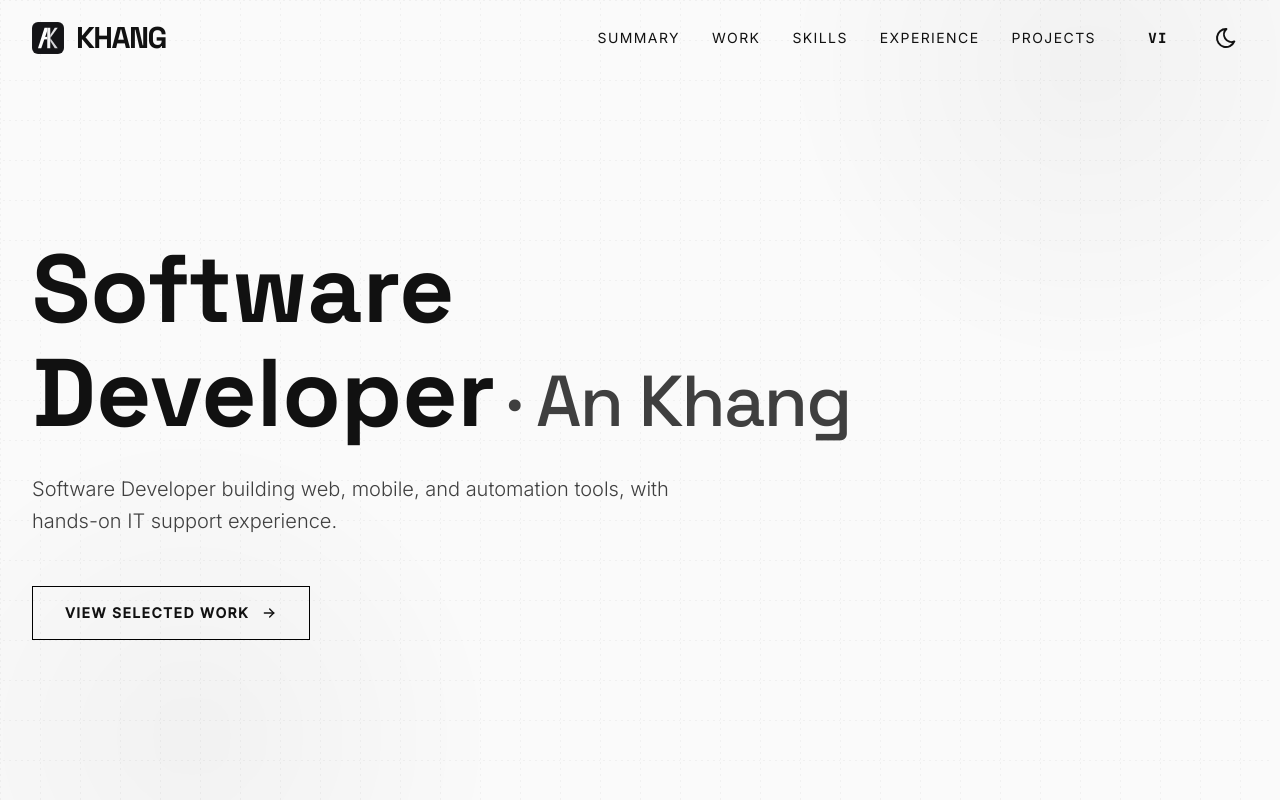
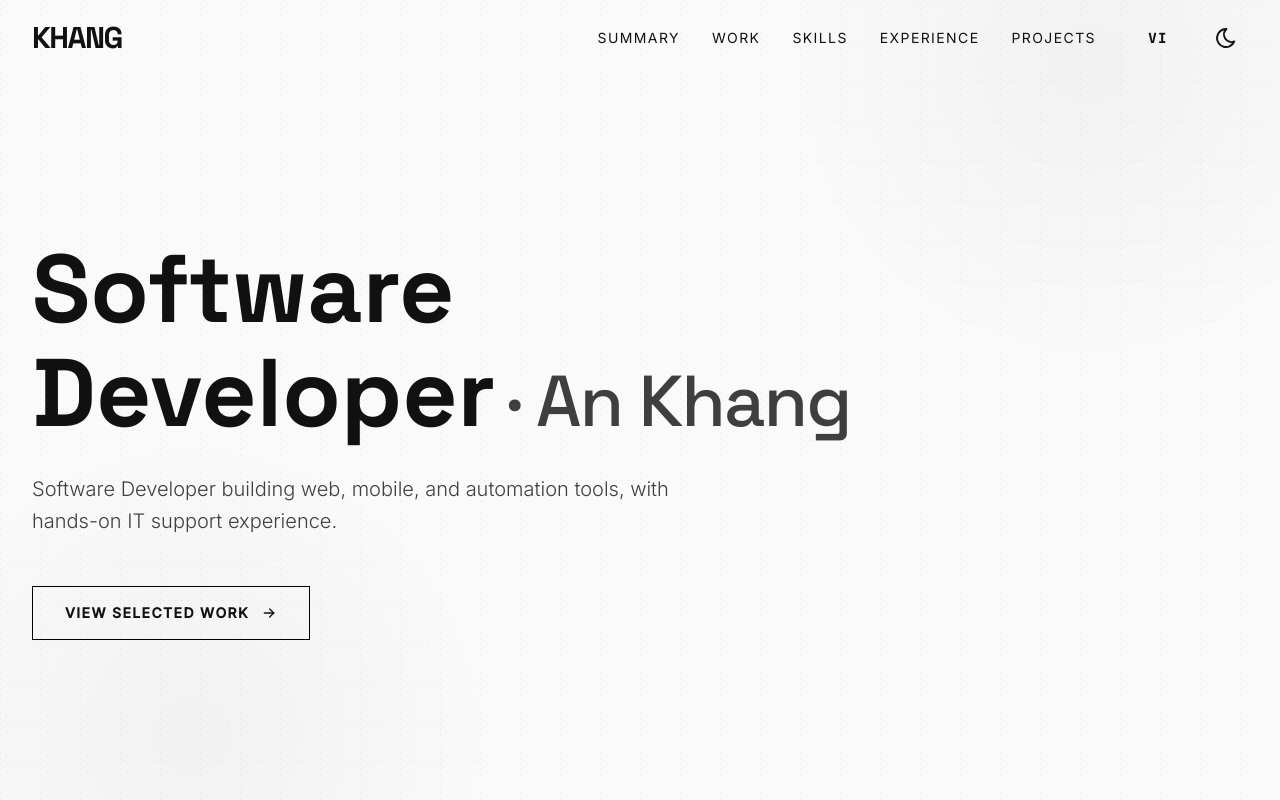
Before and after one commit to ankhang0704/ankhang0704.github.io, a Next.js app: page / in a window 1280 px wide. Shown: the top 800 px of the page. Built offline with nearby package versions, Linux system fonts and the light colour scheme.

Commit message:
refactor(branding): keep AK monogram exclusively on browser tab favicon and remove from UI

```diff
--- a/src/components/BrandLogo.tsx
+++ /dev/null
@@ -1,73 +0,0 @@
-"use client";
-
-import * as React from "react";
-
-interface BrandLogoProps extends React.SVGProps<SVGSVGElement> {
-  className?: string;
-  withBackground?: boolean;
-}
-
-export function BrandLogo({
-  className = "w-7 h-7",
-  withBackground = true,
-  ...props
-}: BrandLogoProps) {
-  return (
-    <svg
-      viewBox="0 0 512 512"
-      fill="none"
-      xmlns="http://www.w3.org/2000/svg"
-      className={className}
-      aria-hidden="true"
-      {...props}
-    >
-      {withBackground && (
-        <>
-          {/* Architectural Squircle Container */}
-          <rect
-            width="512"
-            height="512"
-            rx="96"
-            className="fill-[#141417] dark:fill-[#101012]"
-          />
-          <rect
-            x="2"
-            y="2"
-            width="508"
-            height="508"
-            rx="94"
-            className="stroke-white/20"
-            strokeWidth="3"
-          />
-        </>
-      )}
-
-      {/* Pure Mathematical Monogram: An Khang (A × K Ligature) */}
-      <g>
-        {/* Left Ascending Stem of 'A' */}
-        <polygon
-          points="96,420 148,420 244,140 244,92 200,92 96,420"
-          fill="#ffffff"
-        />
-
-        {/* Architectural Central Spine (The Shared Backbone of A & K) */}
-        <rect x="244" y="92" width="48" height="328" fill="#f4f4f5" />
-
-        {/* Horizontal Structural Crossbar of 'A' */}
-        <rect x="160" y="238" width="84" height="40" fill="#ffffff" />
-
-        {/* Upper 45° Cantilever Arm of 'K' */}
-        <polygon
-          points="292,256 292,208 364,92 412,92 292,256"
-          fill="#e4e4e7"
-        />
-
-        {/* Lower 45° Cantilever Arm of 'K' */}
-        <polygon
-          points="292,256 292,304 364,420 412,420 292,256"
-          fill="#d4d4d8"
-        />
-      </g>
-    </svg>
-  );
-}
--- a/src/components/Footer.tsx
+++ b/src/components/Footer.tsx
@@ -6,7 +6,6 @@ import { CopyEmailButton } from "@/components/CopyEmailButton";
 import { useLanguage } from "@/context/LanguageContext";
 import { RevealOnScroll } from "@/components/RevealOnScroll";
 import { MagneticButton } from "@/components/MagneticButton";
-import { BrandLogo } from "@/components/BrandLogo";
 
 interface FooterProps {
   variant?: "main";
@@ -128,8 +127,7 @@ export default function Footer({ variant = "main" }: FooterProps = {}) {
             </MagneticButton>
           </div>
 
-          <div className="mt-16 flex flex-col items-center gap-3">
-            <BrandLogo className="w-7 h-7 opacity-75" />
+          <div className="mt-16 flex flex-col items-center gap-2">
             <p className="text-sm font-medium opacity-80 uppercase tracking-widest">
               © 2026 An Khang
             </p>
--- a/src/components/Header.tsx
+++ b/src/components/Header.tsx
@@ -4,7 +4,6 @@ import { useEffect, useRef, useState } from "react";
 import Link from "next/link";
 import { usePathname } from "next/navigation";
 import { Icons } from "@/components/Icons";
-import { BrandLogo } from "@/components/BrandLogo";
 import { useLanguage } from "@/context/LanguageContext";
 import { useTheme } from "@/context/ThemeContext";
 
@@ -174,14 +173,9 @@ export default function Header({ variant = "main" }: HeaderProps = {}) {
           <Link
             href="/"
             onClick={() => setIsMobileMenuOpen(false)}
-            className="flex items-center gap-3 group shrink-0 min-w-0"
+            className="min-w-0 flex-1 truncate font-display font-bold tracking-tighter whitespace-nowrap text-3xl"
           >
-            <div className="flex items-center justify-center group-hover:scale-105 transition-transform shrink-0">
-              <BrandLogo className="w-8 h-8 drop-shadow-xs" />
-            </div>
-            <span className="font-display font-bold tracking-tighter whitespace-nowrap text-2xl md:text-3xl">
-              KHANG
-            </span>
+            KHANG
           </Link>
 
           <div className="ml-auto flex shrink-0 items-center space-x-6 md:space-x-10">
```
Also changed, not shown: .agents/skills/handoff/sessions/HANDOFF.md, 1 other file (tests, documents, lock files or other folders).
